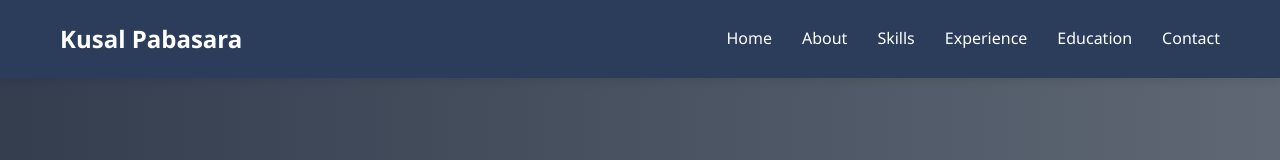
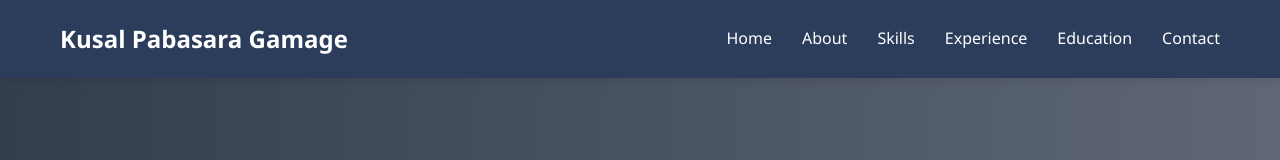
Before and after one commit to KusalPabasara/MYPersonalWebsite, a plain HTML site: page index.html in a window 1280 px wide. Shown: the top 160 px of the page. Drawn offline with Linux system fonts and the light colour scheme.

Commit message:
Update index.html

```diff
--- a/index.html
+++ b/index.html
@@ -783,7 +783,7 @@
     <header>
         <div class="container">
             <nav>
-                <div class="logo">Kusal Pabasara</div>
+                <div class="logo">Kusal Pabasara Gamage</div>
                 <ul class="nav-links">
                     <li><a href="#home">Home</a></li>
                     <li><a href="#about">About</a></li>
```
